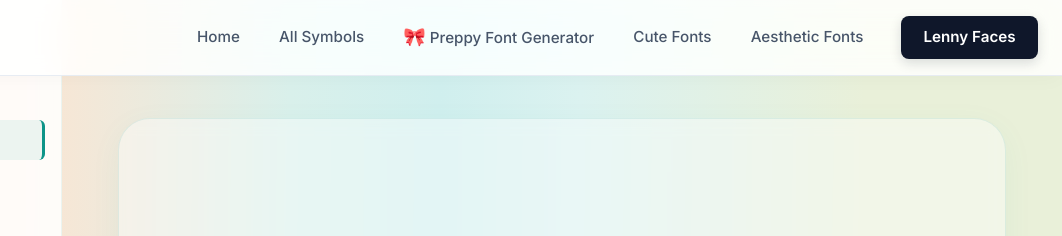
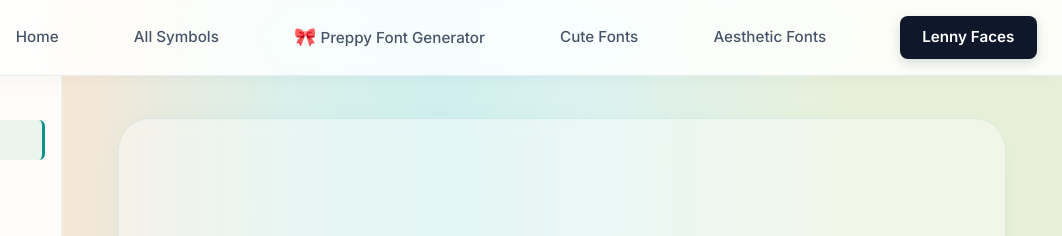
Before and after one commit to ShahidDeveloper1/website1, a website: page index.html in a window 1280 px wide. Shown: the top 236 px of the page, 218-1280 px from the left. Drawn offline with Linux system fonts and the light colour scheme.

Commit message:
style: center header navigation and increase spacing between links

```diff
--- a/style.css
+++ b/style.css
@@ -165,7 +165,7 @@ button { cursor: pointer; border: none; background: none; font-family: inherit;
   letter-spacing: -0.02em;
 }
 .header-nav {
-  display: flex; align-items: center; gap: 0.25rem;
+  display: flex; align-items: center; justify-content: center; flex: 1; gap: 2.5rem;
 }
 .header-nav a {
   padding: 0.5rem 1.1rem;
```
